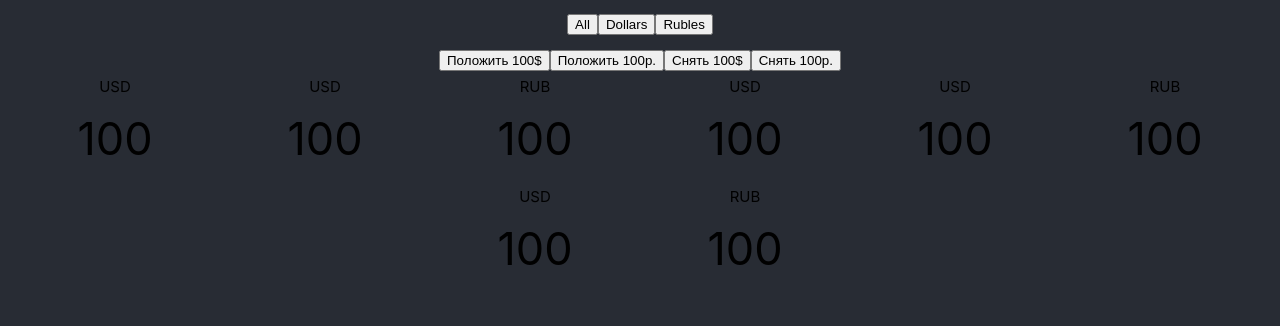
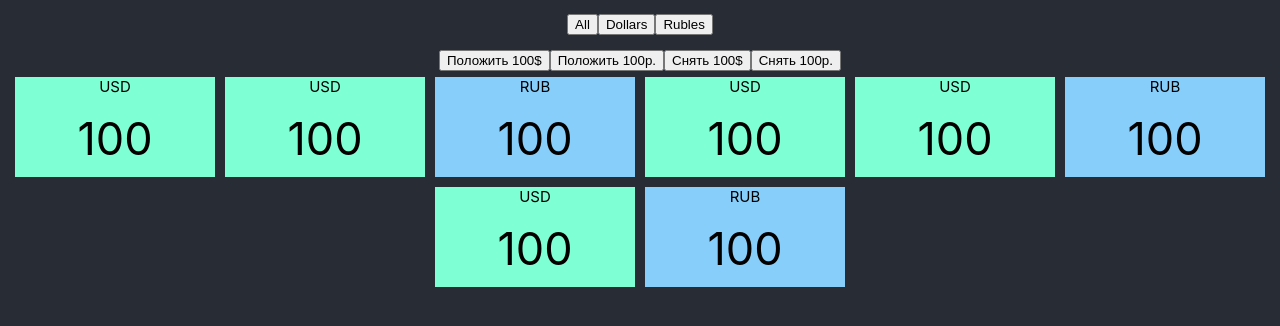
Before and after one commit to OlhaFedorets/dop-03, a React (Create React App) app: page / in a window 1280 px wide. Shown: the top 326 px of the page. Built offline with nearby package versions, Linux system fonts and the light colour scheme.

Commit message:
change CurrentBankomat

```diff
--- a/src/CurrentBankomat.tsx
+++ b/src/CurrentBankomat.tsx
@@ -6,7 +6,7 @@ type CurrentBankomatPropsType = {
     money: MoneyType
 }
 type BanknotePropsType = {
-    color: any
+    color: 'aquamarine' | 'lightskyblue'
 }
 
 export const CurrentBankomat = ({money}: CurrentBankomatPropsType) => {
@@ -30,8 +30,8 @@ export const CurrentBankomat = ({money}: CurrentBankomatPropsType) => {
         // А ТЕПЕРЬ КРАСИВО
         <div>
             <Banknote color={money.banknote === 'USD'
-                        ? <BanknoteGreen/>
-                        : <BanknoteBlue/>}>
+                        ? 'aquamarine'
+                        : 'lightskyblue'}>
                 <Name>{money.banknote}</Name>
                 <Nominal>{money.nominal}</Nominal>
             </Banknote>
@@ -55,7 +55,7 @@ const BanknoteBlue = styled.div`
 `
 
 const Banknote = styled.div<BanknotePropsType>`
-  // background-color: ...
+  background-color: ${props => props.color};
   width: 200px;
   height: 100px;
   margin: 5px;
```
